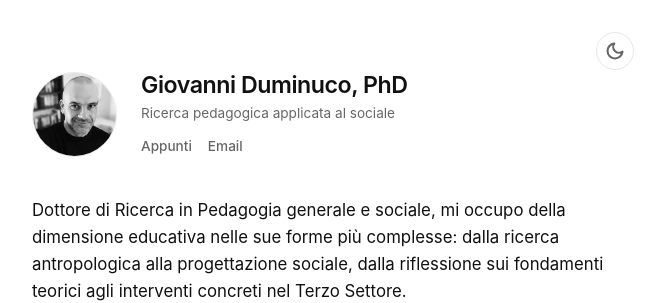
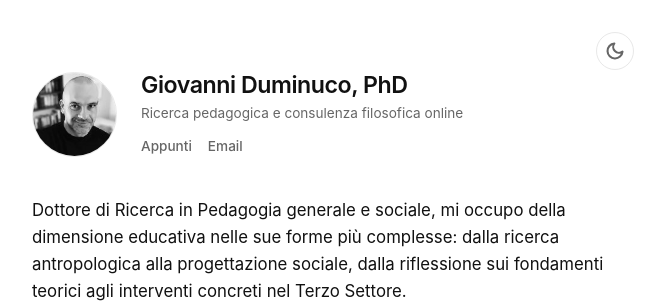
Before and after one commit to dumgio/dumgio.github.io, a Jekyll site: the page built from index.html, in a window 1280 px wide. Shown: the top 303 px of the page, without its empty margins (307-972 px from the left). Built offline with Jekyll 4.4.1, drawn with Linux system fonts in a browser that asks for light colours; some of the changed lines change nothing that is shown.

Commit message:
Update default.html

```diff
--- a/_layouts/default.html
+++ b/_layouts/default.html
@@ -3,8 +3,40 @@
 <head>
     <meta charset="utf-8">
     <meta name="viewport" content="width=device-width, initial-scale=1.0">
+
     <title>{{ page.title }} | Giovanni Duminuco, PhD</title>
-    <meta name="description" content="Giovanni Duminuco, PhD. Ricerca pedagogica applicata al sociale e progettazione nel Terzo Settore.">
+    <meta name="description" content="Giovanni Duminuco, PhD. Ricerca pedagogica, filosofia dell'educazione e consulenza filosofica online.">
+
+    {% seo %}
+
+    <script type="application/ld+json">
+    {
+      "@context": "https://schema.org",
+      "@type": "Person",
+      "name": "Giovanni Duminuco",
+      "givenName": "Giovanni",
+      "familyName": "Duminuco",
+      "jobTitle": "PhD in Pedagogia",
+      "honorificSuffix": "PhD",
+      "description": "Ricerca pedagogica e consulenza filosofica online. Specializzato in filosofia dell'educazione e progettazione sociale.",
+      "url": "https://www.giovanniduminuco.it",
+      "image": "https://www.giovanniduminuco.it/profile.jpg",
+      "sameAs": [
+        "https://orcid.org/0009-0007-9687-4819",
+        "https://scholar.google.com/citations?user=lpBSylMAAAAJ&hl=it",
+        "https://www.linkedin.com/in/dumgio/"
+      ],
+      "knowsAbout": [
+        "Filosofia dell'educazione",
+        "Consulenza filosofica online",
+        "Consulenza pedagogica online",
+        "Pedagogia sociale",
+        "Ricerca educativa",
+        "Terzo Settore",
+        "Progettazione sociale"
+      ]
+    }
+    </script>
 
     <script>
         (function() {
@@ -37,7 +69,6 @@
             text-align: left;
         }
 
-        /* Gestione spaziatura paragrafi in tutto il sito */
         main p { margin-bottom: 1.5rem; }
 
         #theme-toggle {
@@ -134,7 +165,7 @@
         <img src="/profile.jpg" alt="Giovanni Duminuco" class="profile-photo">
         <div>
             <h1><a href="/">Giovanni Duminuco, PhD</a></h1>
-            <p class="hero-role">Ricerca pedagogica applicata al sociale</p>
+            <p class="hero-role">Ricerca pedagogica e consulenza filosofica online</p>
             <nav class="social-links">
                 <a href="/blog">Appunti</a>
                 <a href="mailto:giovanni.duminuco@gmail.com">Email</a>
```
